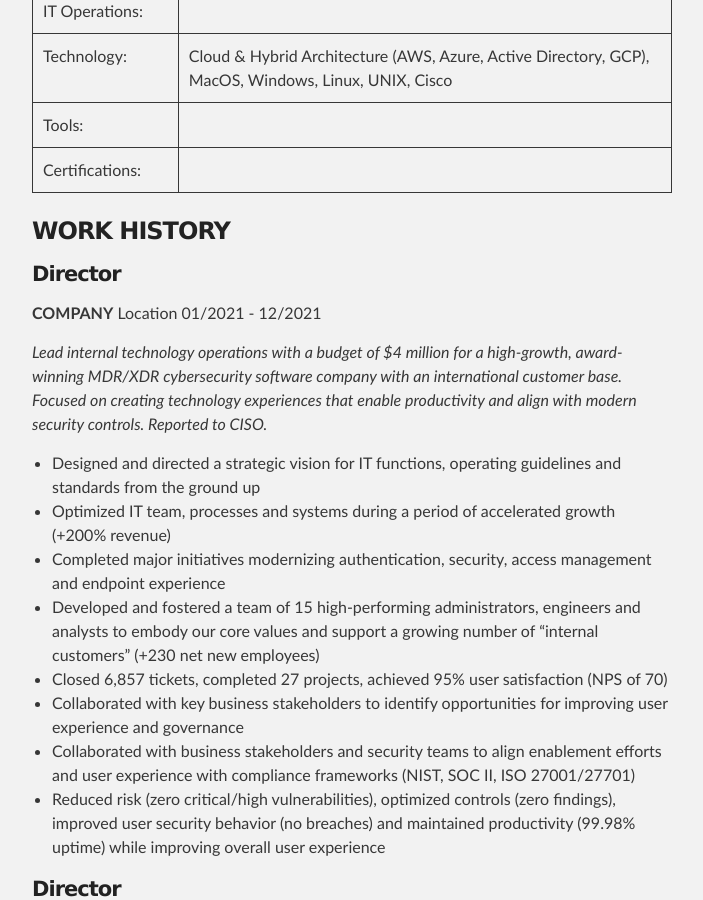
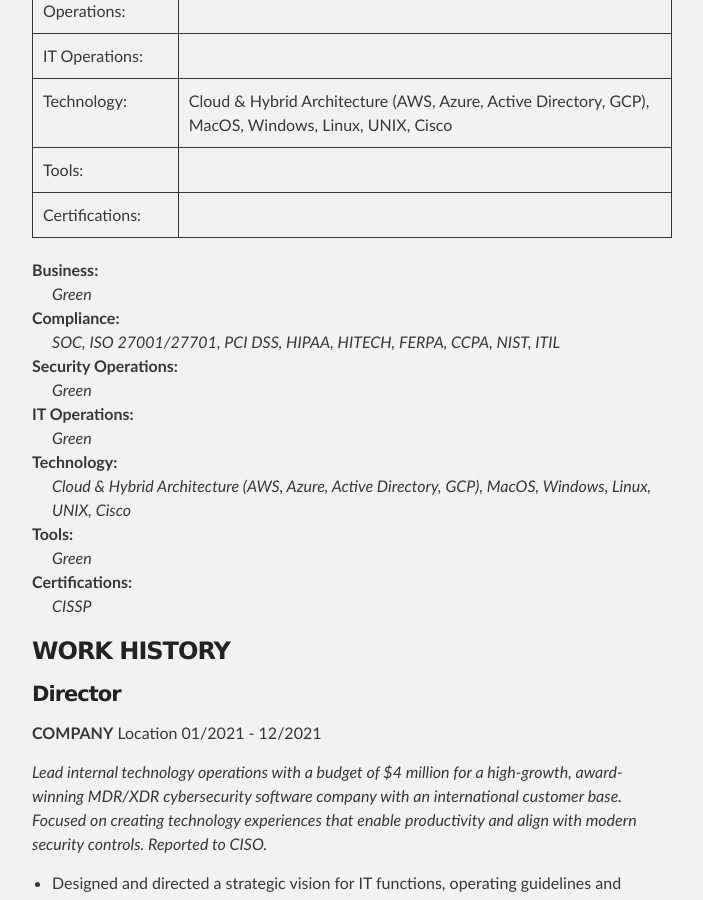
Before and after one commit to esmartwave/esmartwave.github.io, a Jekyll site: the page built from MattRichardsonResume.md, in a window 1280 px wide and 900 px high, scrolled down 1332 px. Shown: the whole window, without its empty margins (288-991 px from the left). Built offline with Jekyll 4.4.1, drawn with Linux system fonts in a browser that asks for light colours.

Commit message:
Update MattRichardsonResume.md

```diff
--- a/MattRichardsonResume.md
+++ b/MattRichardsonResume.md
@@ -25,7 +25,8 @@ Milwaukee, WI
 
 ### EXPERTISE
 
-|:------------------|:----------------------------------------------------------|
+|                   |                                                           |
+| :---------------- | :-------------------------------------------------------- |
 | Business:         |                                                           |
 | Compliance:       | SOC, ISO 27001/27701, PCI DSS, HIPAA, HITECH, FERPA, CCPA, NIST, ITIL |
 | Security Operations:|                                                         |
@@ -33,6 +34,23 @@ Milwaukee, WI
 | Technology:       | Cloud & Hybrid Architecture (AWS, Azure, Active Directory, GCP), MacOS, Windows, Linux, UNIX, Cisco |
 | Tools:            |                                                           |
 | Certifications:   |                                                           |
+
+<dl>
+<dt>Business:</dt>
+<dd>Green</dd>
+<dt>Compliance:</dt>
+<dd>SOC, ISO 27001/27701, PCI DSS, HIPAA, HITECH, FERPA, CCPA, NIST, ITIL</dd>
+<dt>Security Operations:</dt>
+<dd>Green</dd>
+<dt>IT Operations:</dt>
+<dd>Green</dd>
+<dt>Technology:</dt>
+<dd>Cloud & Hybrid Architecture (AWS, Azure, Active Directory, GCP), MacOS, Windows, Linux, UNIX, Cisco</dd>
+<dt>Tools:</dt>
+<dd>Green</dd>
+<dt>Certifications:</dt>
+<dd>CISSP</dd>
+</dl>
 
 ### WORK HISTORY
 
```
